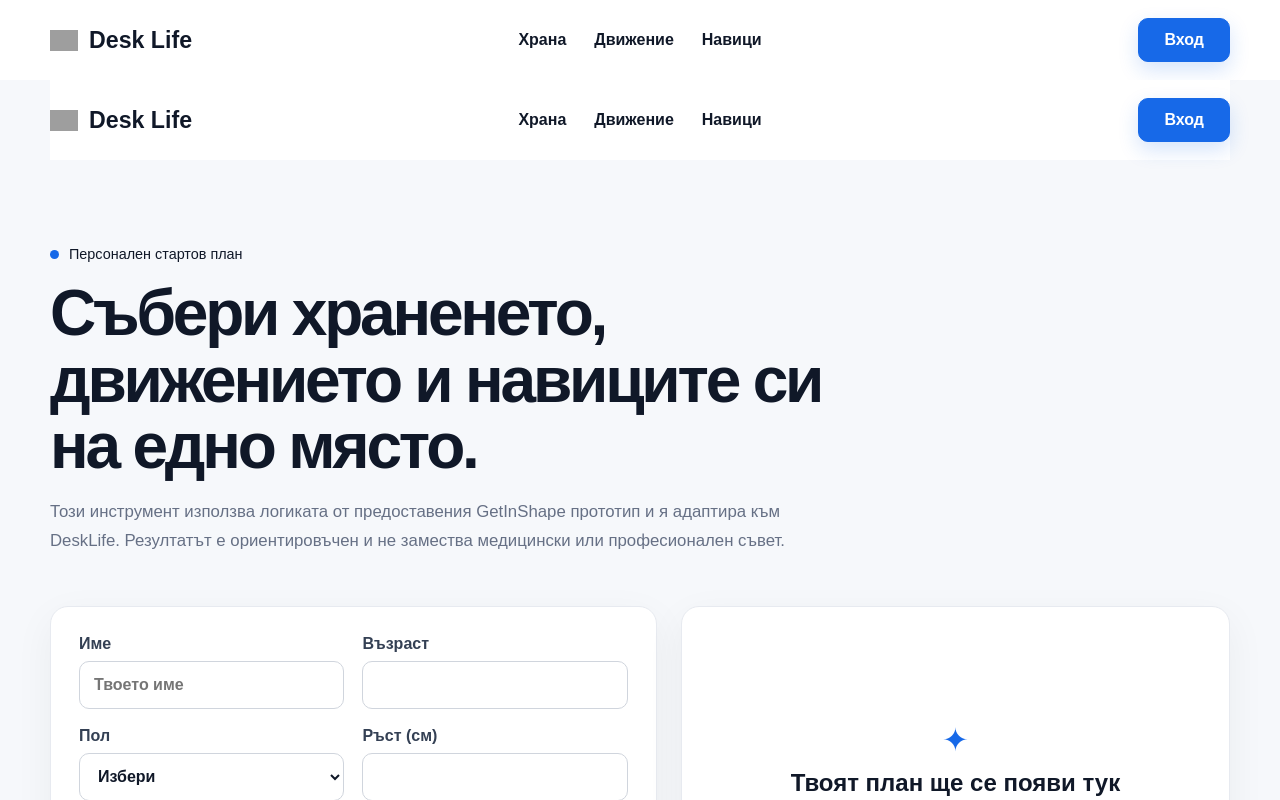
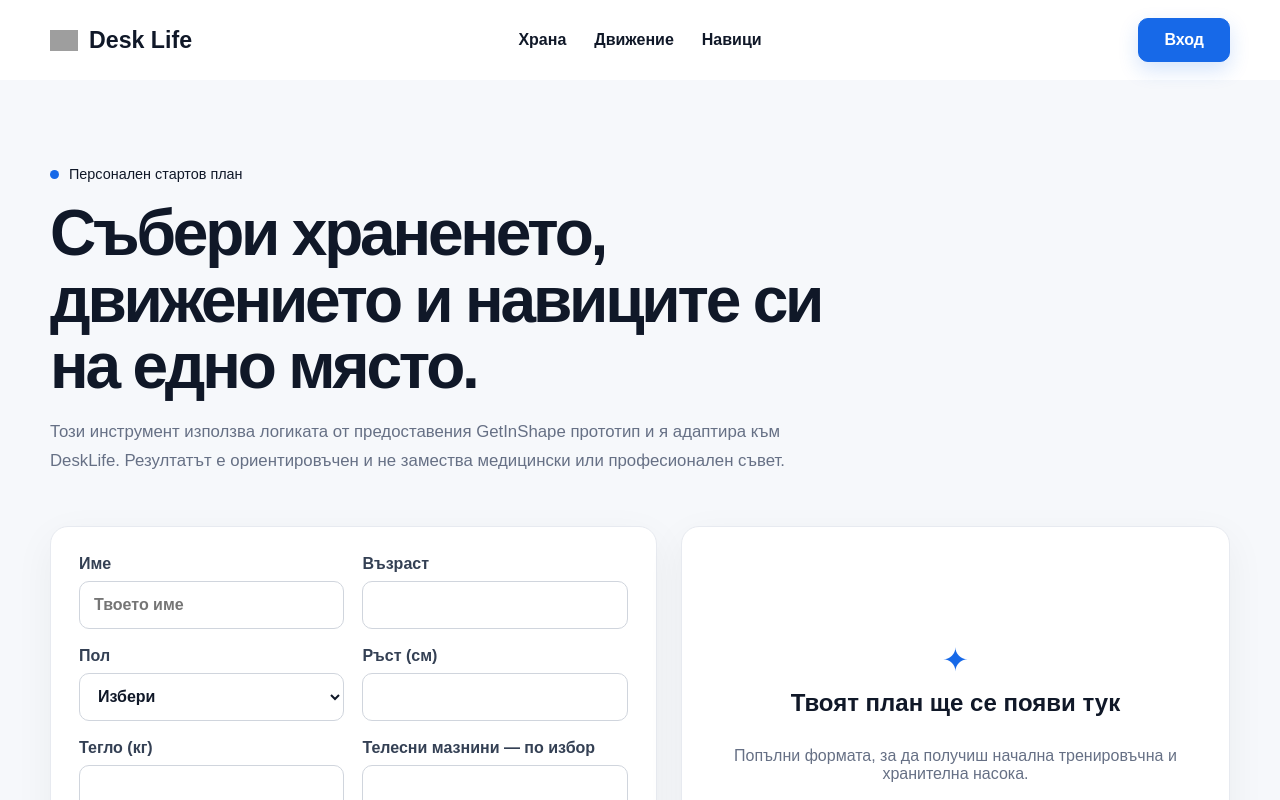
Before and after one commit to kall0m/DeskLife, a Next.js app: page /plan in a window 1280 px wide. Shown: the top 800 px of the page. Built offline with nearby package versions, Linux system fonts and the light colour scheme; grey boxes are pictures that could not be loaded.

Commit message:
Remove page-level header from plan page

```diff
--- a/app/plan/page.tsx
+++ b/app/plan/page.tsx
@@ -1,10 +1,8 @@
-import { SiteHeader } from "../components/SiteHeader";
 import { PlanForm } from "./PlanForm";
 
 export default function PlanPage() {
   return (
     <main>
-      <SiteHeader />
       <section className="page-hero shell">
         <p className="eyebrow"><span /> Персонален стартов план</p>
         <h1>Събери храненето, движението и навиците си на едно място.</h1>
```
